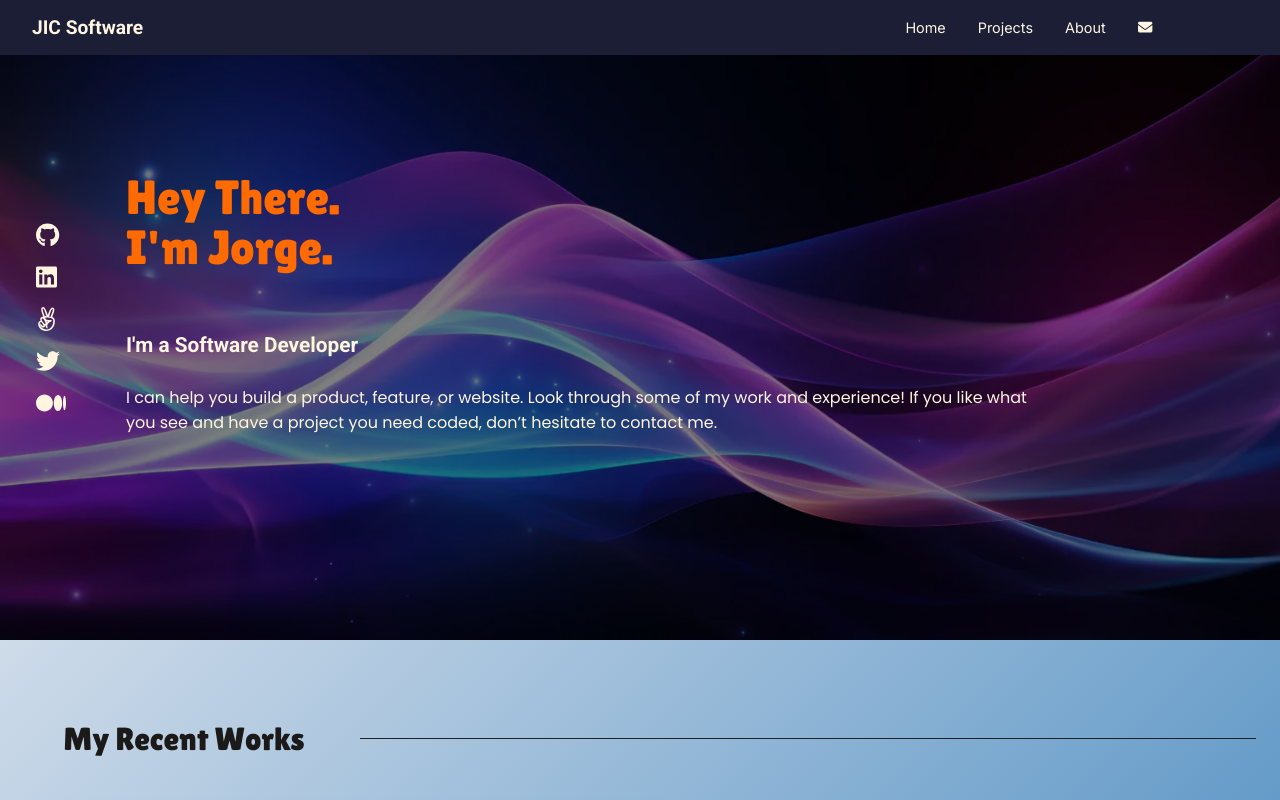
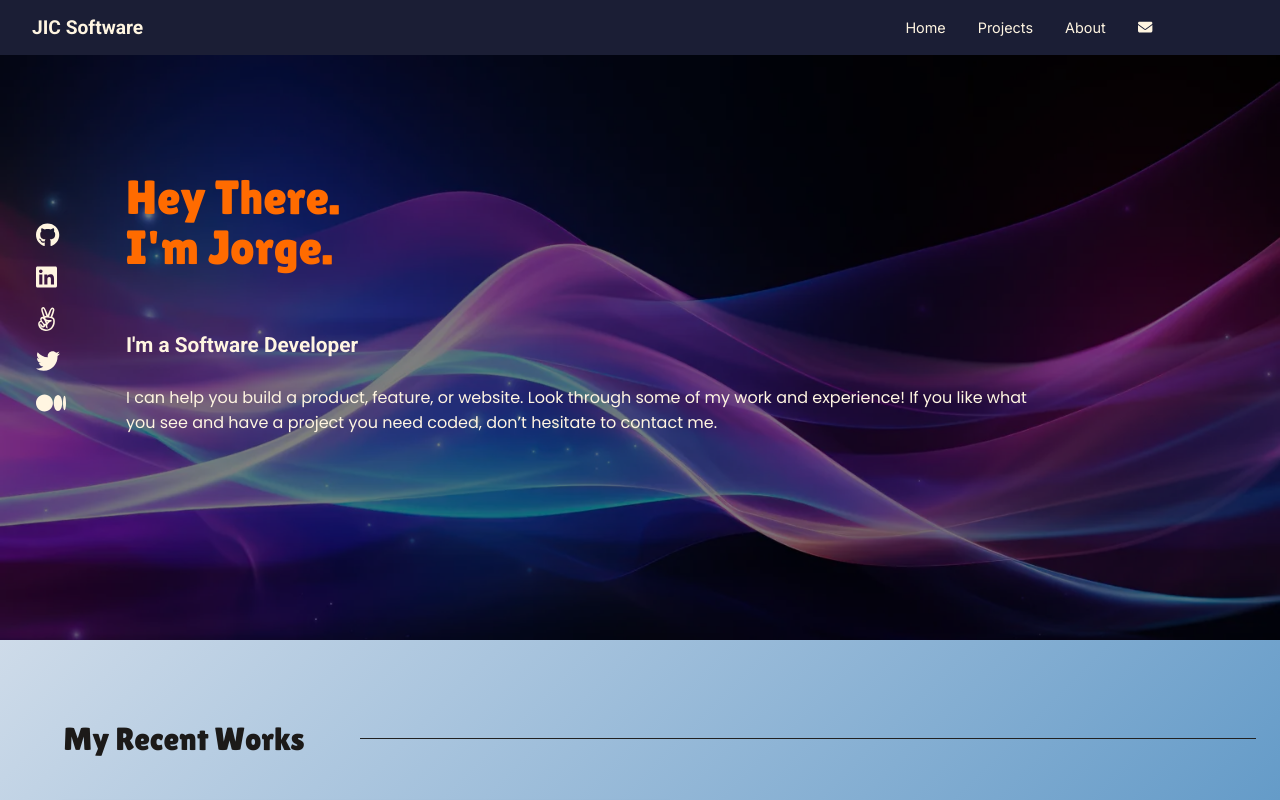
Before and after one commit to jicamargo/portfolio, a React (Create React App) app: page / in a window 1280 px wide. Shown: the top 800 px of the page. Built offline with nearby package versions, Linux system fonts and the light colour scheme.

Commit message:
add styling improvement to hero section

```diff
--- a/src/css/Hero.css
+++ b/src/css/Hero.css
@@ -12,14 +12,14 @@
   background-size: cover;
   background-position: center;
   background-repeat: no-repeat;
-
-  /* enables a smooth change of dimensions */
-  transition: transform 10s ease-in-out;
+  background-position-y: 0px;
+  transition: all  10s ease-in-out;
   transform-origin: left top;
 }
 
 .background-image.zoomed {
   transform: scale(1.1);
+  background-position-y: 50px;
 }
 .background-image::before {
   content: "";
```
